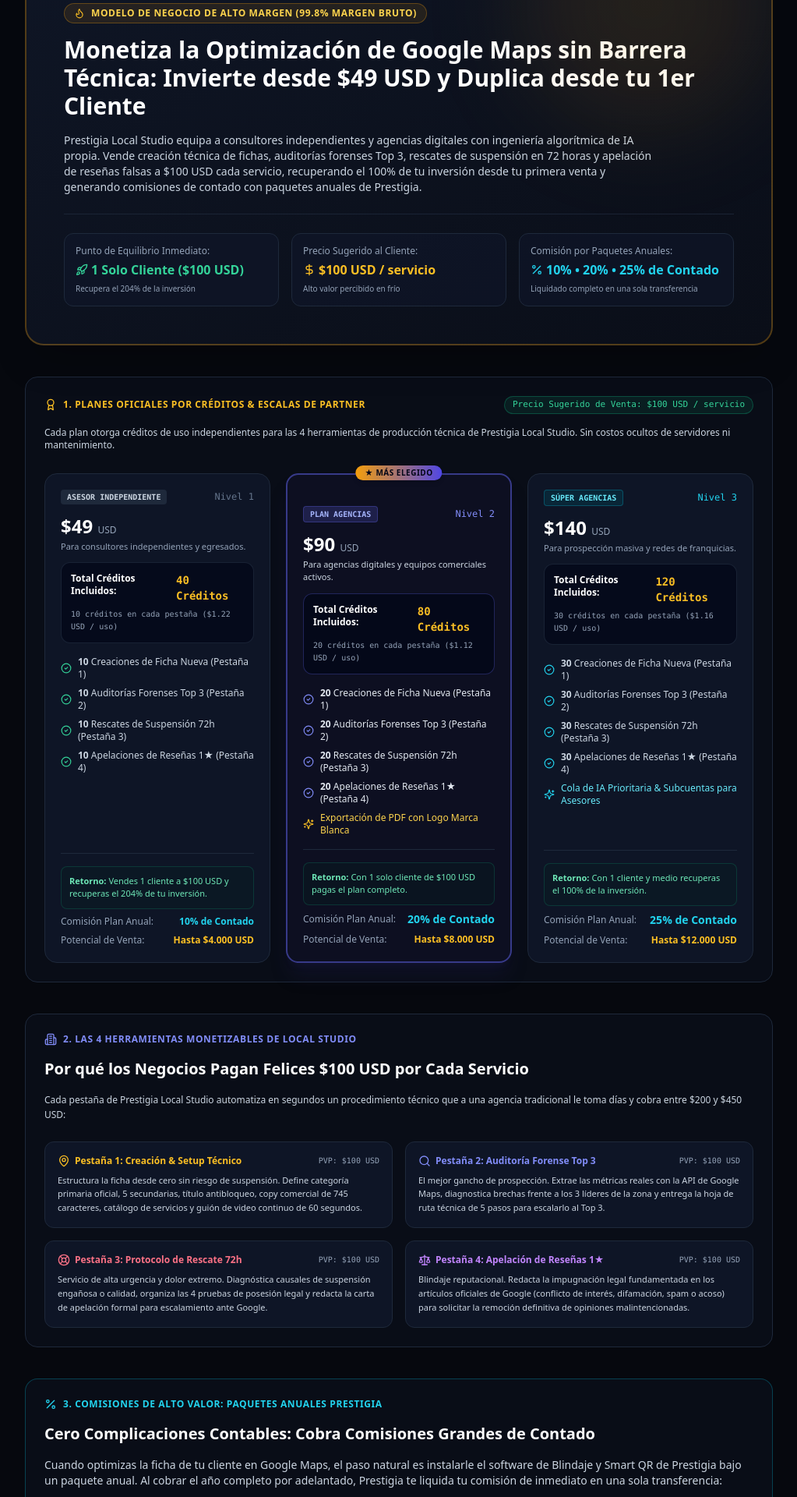
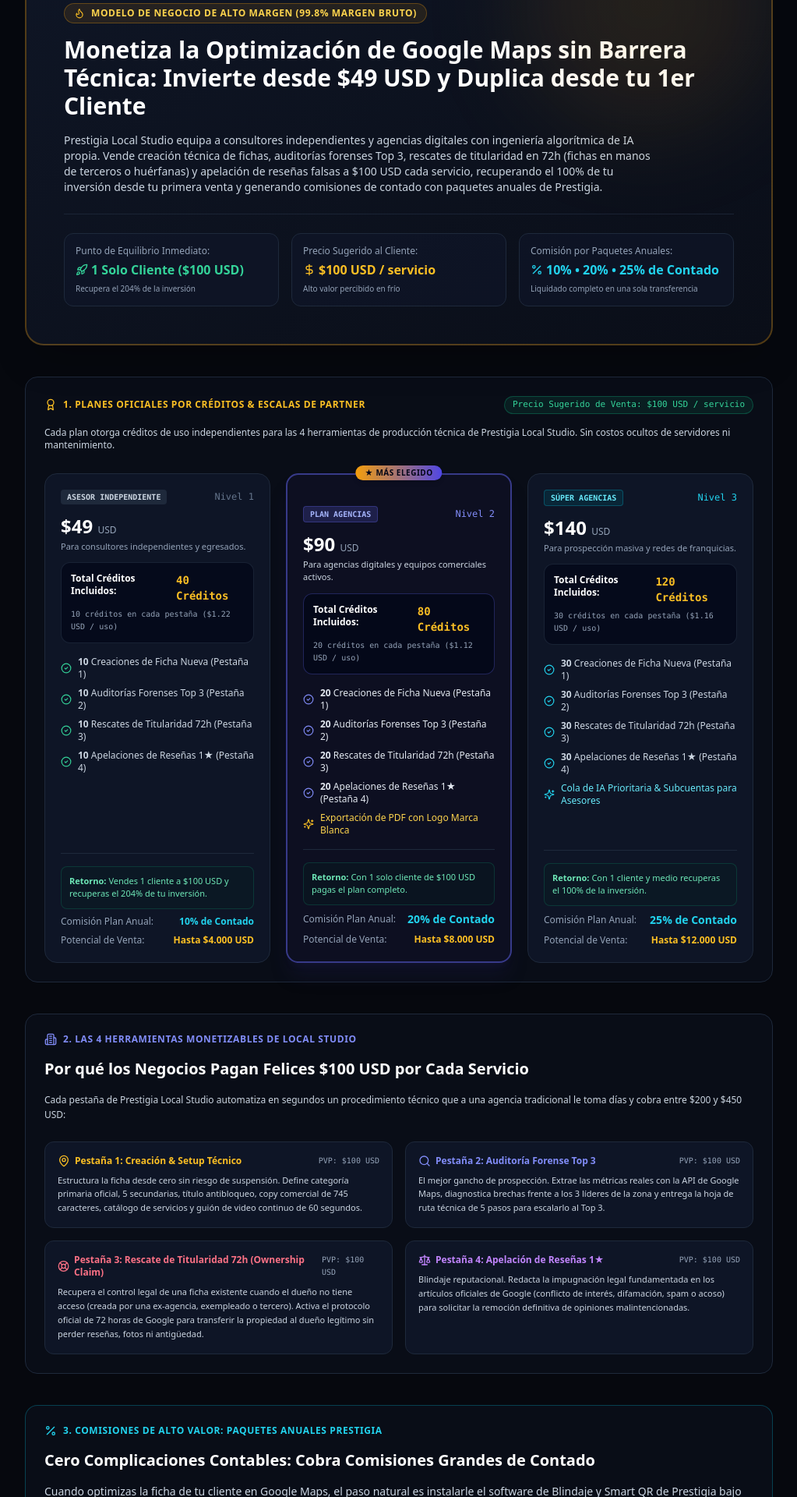
Before and after one commit to prestigia-spec/prestigia, a Next.js app: page /masterclass-planes in a window 1280 px wide. Shown: the part 250-2170 px from the top of the page at 78% size, without its empty margins (128-1151 px from the left). Built offline with nearby package versions, Linux system fonts and the light colour scheme.

Commit message:
fix(masterclass): align Tab 3 strictly with 72h legal ownership claim and third-party recovery

```diff
--- a/src/app/masterclass-planes/page.tsx
+++ b/src/app/masterclass-planes/page.tsx
@@ -202,8 +202,8 @@ export default function MasterclassPlanesPage() {
             </h2>
             <p className="text-xs sm:text-sm text-slate-300 leading-relaxed max-w-3xl">
               {isEn
-                ? 'Prestigia Local Studio equips independent advisors and digital agencies with proprietary AI algorithmic engineering. Sell premium profile creation, forensic gap audits, 72h suspension rescues, and review appeals at $100 USD each, generating immediate cash flow while building recurring revenue through Prestigia annual software agreements.'
-                : 'Prestigia Local Studio equipa a consultores independientes y agencias digitales con ingeniería algorítmica de IA propia. Vende creación técnica de fichas, auditorías forenses Top 3, rescates de suspensión en 72 horas y apelación de reseñas falsas a $100 USD cada servicio, recuperando el 100% de tu inversión desde tu primera venta y generando comisiones de contado con paquetes anuales de Prestigia.'}
+                ? 'Prestigia Local Studio equips independent advisors and digital agencies with proprietary AI algorithmic engineering. Sell premium profile creation, forensic gap audits, 72h ownership rescues (claimed/orphan listings), and review appeals at $100 USD each, generating immediate cash flow while building recurring revenue through Prestigia annual software agreements.'
+                : 'Prestigia Local Studio equipa a consultores independientes y agencias digitales con ingeniería algorítmica de IA propia. Vende creación técnica de fichas, auditorías forenses Top 3, rescates de titularidad en 72h (fichas en manos de terceros o huérfanas) y apelación de reseñas falsas a $100 USD cada servicio, recuperando el 100% de tu inversión desde tu primera venta y generando comisiones de contado con paquetes anuales de Prestigia.'}
             </p>
           </div>
 
@@ -296,7 +296,7 @@ export default function MasterclassPlanesPage() {
                   </li>
                   <li className="flex items-center gap-2">
                     <CheckCircle2 className="w-3.5 h-3.5 text-emerald-400 shrink-0" />
-                    <span><strong>10</strong> {isEn ? '72h Suspension Rescues (Tab 3)' : 'Rescates de Suspensión 72h (Pestaña 3)'}</span>
+                    <span><strong>10</strong> {isEn ? '72h Ownership Rescues (Tab 3)' : 'Rescates de Titularidad 72h (Pestaña 3)'}</span>
                   </li>
                   <li className="flex items-center gap-2">
                     <CheckCircle2 className="w-3.5 h-3.5 text-emerald-400 shrink-0" />
@@ -361,7 +361,7 @@ export default function MasterclassPlanesPage() {
                   </li>
                   <li className="flex items-center gap-2">
                     <CheckCircle2 className="w-3.5 h-3.5 text-indigo-400 shrink-0" />
-                    <span><strong>20</strong> {isEn ? '72h Suspension Rescues (Tab 3)' : 'Rescates de Suspensión 72h (Pestaña 3)'}</span>
+                    <span><strong>20</strong> {isEn ? '72h Ownership Rescues (Tab 3)' : 'Rescates de Titularidad 72h (Pestaña 3)'}</span>
                   </li>
                   <li className="flex items-center gap-2">
                     <CheckCircle2 className="w-3.5 h-3.5 text-indigo-400 shrink-0" />
@@ -426,7 +426,7 @@ export default function MasterclassPlanesPage() {
                   </li>
                   <li className="flex items-center gap-2">
                     <CheckCircle2 className="w-3.5 h-3.5 text-cyan-400 shrink-0" />
-                    <span><strong>30</strong> {isEn ? '72h Suspension Rescues (Tab 3)' : 'Rescates de Suspensión 72h (Pestaña 3)'}</span>
+                    <span><strong>30</strong> {isEn ? '72h Ownership Rescues (Tab 3)' : 'Rescates de Titularidad 72h (Pestaña 3)'}</span>
                   </li>
                   <li className="flex items-center gap-2">
                     <CheckCircle2 className="w-3.5 h-3.5 text-cyan-400 shrink-0" />
@@ -512,14 +512,14 @@ export default function MasterclassPlanesPage() {
               <div className="flex items-center justify-between">
                 <span className="text-rose-400 font-bold flex items-center gap-1.5">
                   <LifeBuoy className="w-4 h-4 text-rose-400" />
-                  <span>{isEn ? 'Tab 3: 72h Suspension Rescue' : 'Pestaña 3: Protocolo de Rescate 72h'}</span>
+                  <span>{isEn ? 'Tab 3: 72h Ownership Rescue & Claim' : 'Pestaña 3: Rescate de Titularidad 72h (Ownership Claim)'}</span>
                 </span>
                 <span className="text-[10px] font-mono text-slate-400">{isEn ? 'RRP: $100 USD' : 'PVP: $100 USD'}</span>
               </div>
               <p className="text-slate-300 text-[11px] leading-relaxed">
                 {isEn
-                  ? 'Emergency defense protocol for suspended, duplicated, or orphaned listings. Compiles evidentiary checklists, legal utility proof, and drafts formal appeals to Google Support.'
-                  : 'Servicio de alta urgencia y dolor extremo. Diagnóstica causales de suspensión engañosa o calidad, organiza las 4 pruebas de posesión legal y redacta la carta de apelación formal para escalamiento ante Google.'}
+                  ? 'Official protocol to recover legal ownership of an existing listing held by a former agency, ex-employee, or unknown account. Activates Google’s 72-hour transfer deadline to restore full control without losing reviews, photos, or seniority.'
+                  : 'Recupera el control legal de una ficha existente cuando el dueño no tiene acceso (creada por una ex-agencia, exempleado o tercero). Activa el protocolo oficial de 72 horas de Google para transferir la propiedad al dueño legítimo sin perder reseñas, fotos ni antigüedad.'}
               </p>
             </div>
 
```
